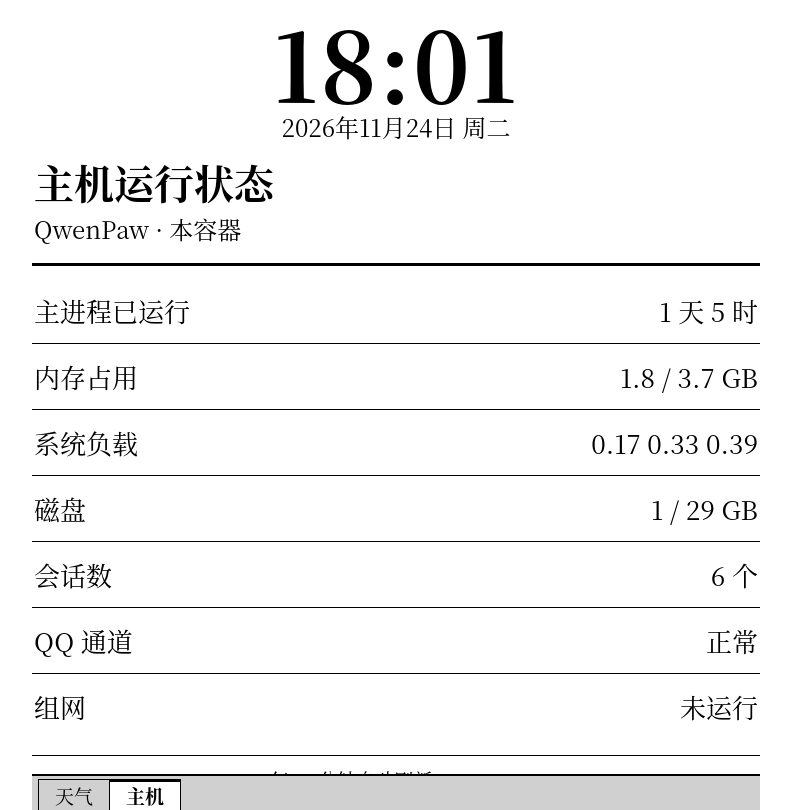
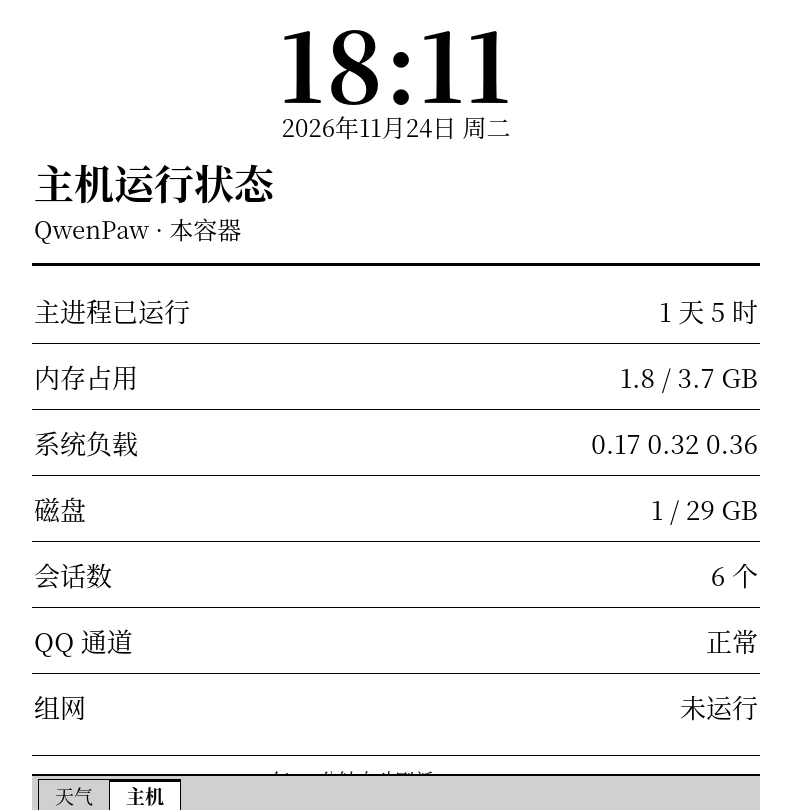
Before and after one commit to xiaohui33/mb, a plain HTML site: page status/index.html in a window 1280 px wide. Shown: the whole page, without its empty margins (244-1035 px from the left). Drawn offline with Linux system fonts and the light colour scheme.

Commit message:
update 2026-11-24 10:11 UTC

```diff
--- a/status/index.html
+++ b/status/index.html
@@ -54,7 +54,7 @@
 <body>
 <div id="main">
 
-<div class="clock" id="clock">18:01</div>
+<div class="clock" id="clock">18:11</div>
 <div class="date" id="date">11 月 24 日　星期二</div>
 <div class="hero"><table><tr><td>
   <div class="cond">主机运行状态</div>
@@ -64,14 +64,14 @@
 <table class="kv">
   <tr><td>主进程已运行</td><td class="r">1 天 5 时</td></tr>
   <tr><td>内存占用</td><td class="r">1.8 / 3.7 GB</td></tr>
-  <tr><td>系统负载</td><td class="r">0.17 0.33 0.39</td></tr>
+  <tr><td>系统负载</td><td class="r">0.17 0.32 0.36</td></tr>
   <tr><td>磁盘</td><td class="r">1 / 29 GB</td></tr>
   <tr><td>会话数</td><td class="r">6 个</td></tr>
   <tr><td>QQ 通道</td><td class="r">正常</td></tr>
   <tr><td>组网</td><td class="r">未运行</td></tr>
 </table>
 
-<div class="foot">每 10 分钟自动刷新　·　18:01</div>
+<div class="foot">每 10 分钟自动刷新　·　18:11</div>
 </div>
 <div class="tabbar" id="bar">
   <a class="" href="../">天气</a><a class="cur" href="./">主机</a>
@@ -80,7 +80,7 @@
 (function () {
   // Kindle 设备时钟常年不准（常见是停在 UTC），所以不以设备时间为准：
   // 用服务端渲染时刻做基准，之后用毫秒差自行走字，每次页面自刷新都会重新校准。
-  var SERVER_MS = 1795514481249;   // 服务端 epoch(ms)
+  var SERVER_MS = 1795515086881;   // 服务端 epoch(ms)
   var TZ_OFF = 8;         // 显示时区偏移（小时，如 8）
   var OFFSET = SERVER_MS - (new Date()).getTime();
   var bar = document.getElementById('bar');
```
Also changed, not shown: index.html (+3 -3 lines).
